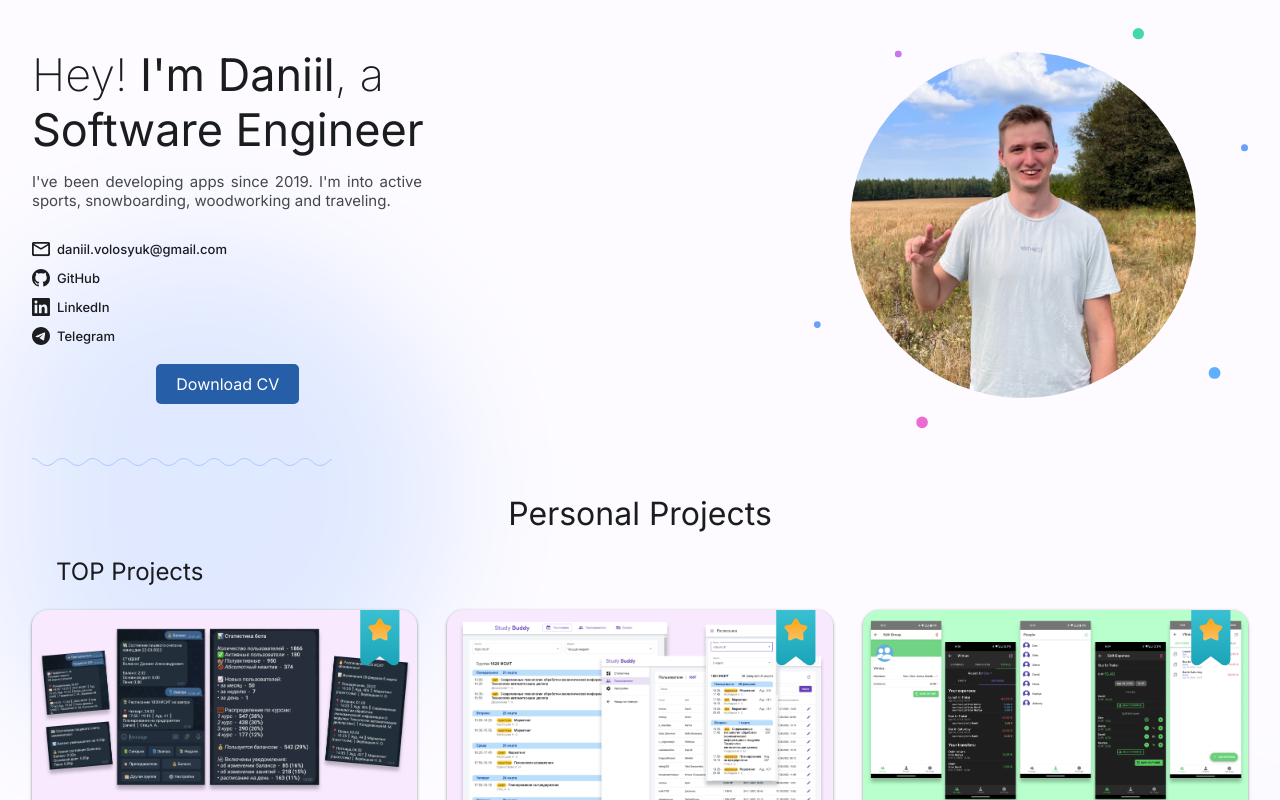
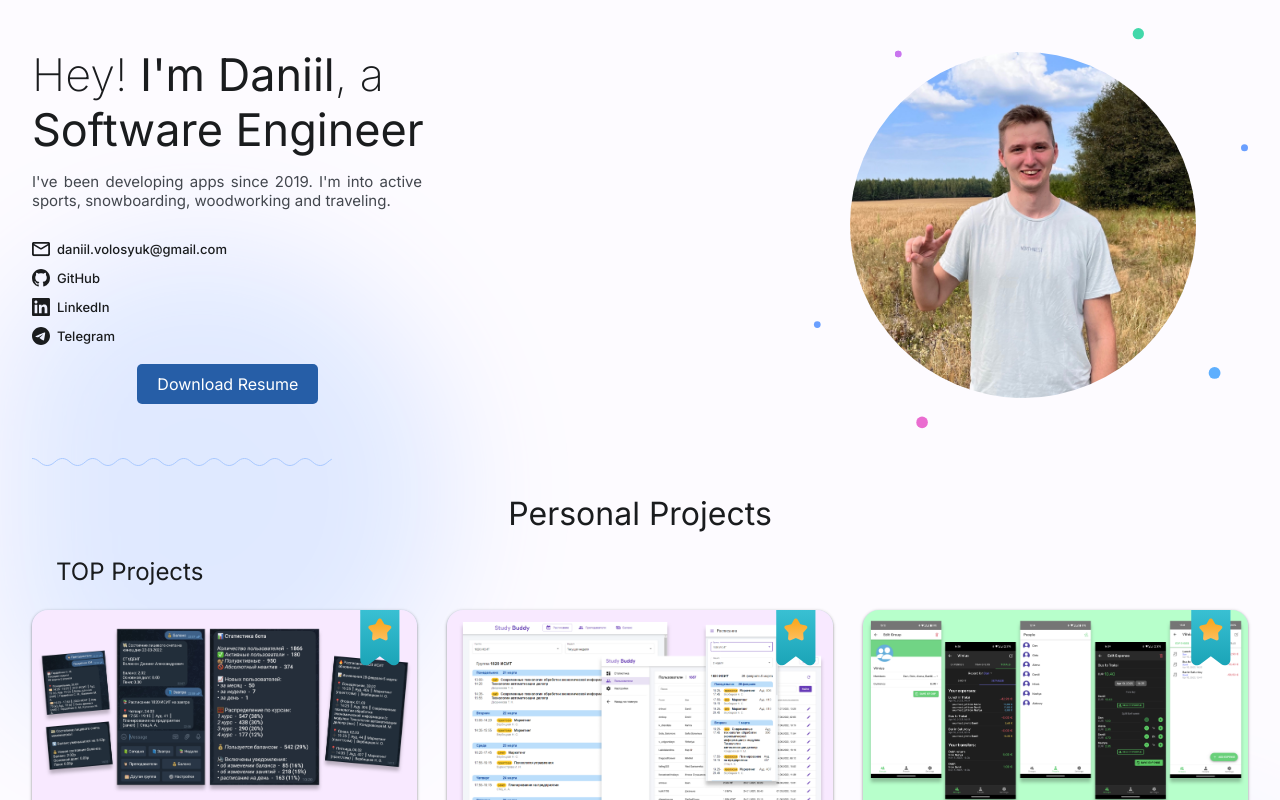
Before and after one commit to danyavol/personal-page, a Next.js app: page / in a window 1280 px wide. Shown: the top 800 px of the page. Built offline with nearby package versions, Linux system fonts and the light colour scheme.

Commit message:
feat: Load new Resume

```diff
--- a/src/pages/header/header.module.scss
+++ b/src/pages/header/header.module.scss
@@ -93,7 +93,7 @@
     margin-top: 15px;
 }
 
-.downloadCV {
+.downloadResume {
     padding: 10px 20px;
     border-radius: 5px;
     background-color: var(--md-sys-color-primary);
--- a/src/pages/header/header.tsx
+++ b/src/pages/header/header.tsx
@@ -17,7 +17,7 @@ export default function Header() {
                 <Contact />
 
                 <div className={styles.downloadWrapper}>
-                    <a className={styles.downloadCV} href="/CV_Volosyuk.pdf" download>Download CV</a>
+                    <a className={styles.downloadResume} href="/Resume_Volosyuk.pdf" download>Download Resume</a>
                 </div>
             </div>
             <div className={styles.photoWrapper}>
```
Also changed, not shown: 2 other files (tests, documents, lock files or other folders).
